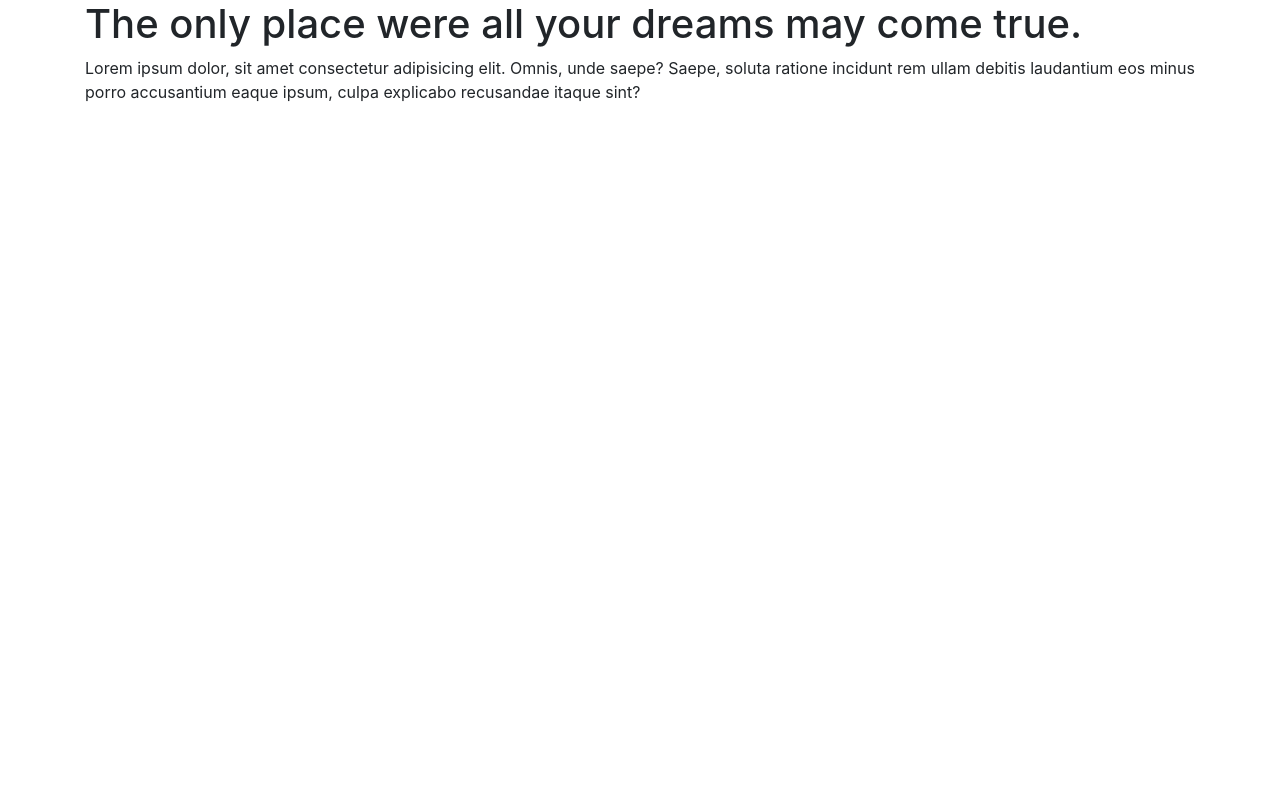
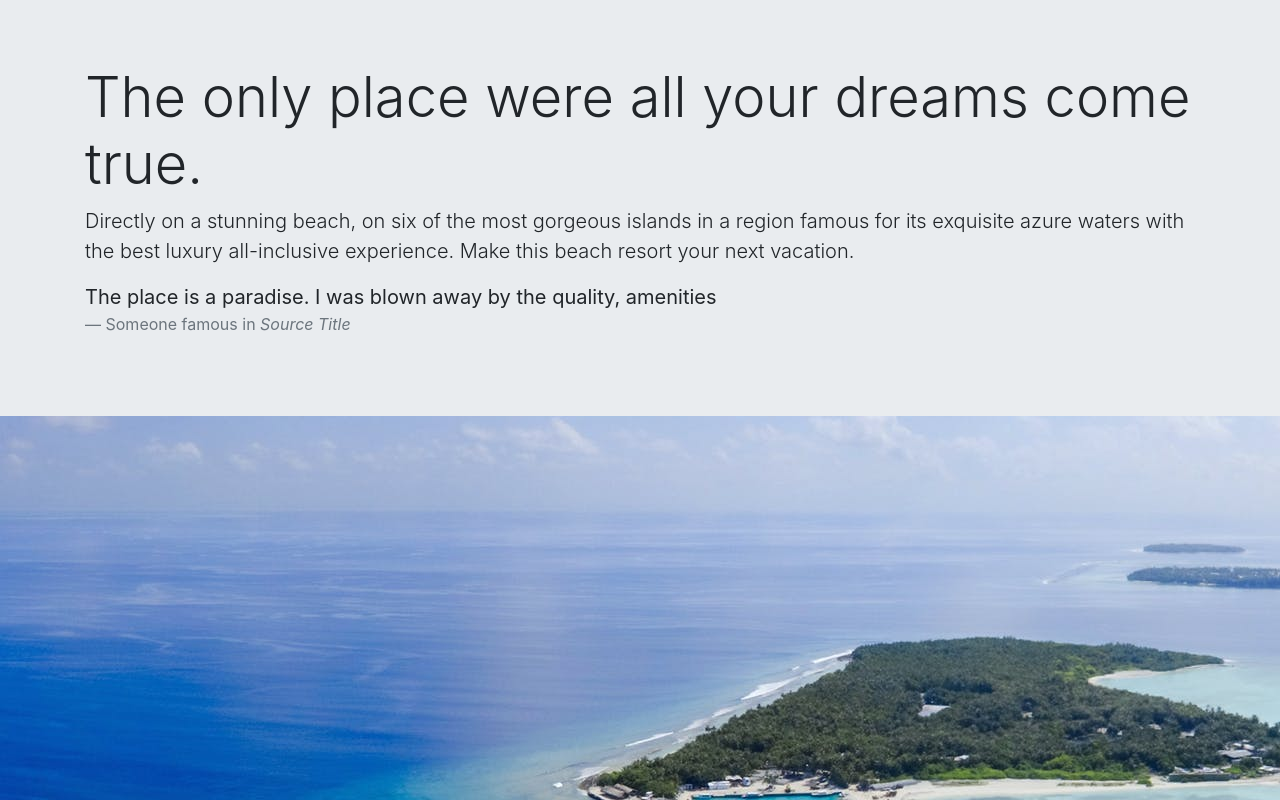
Before and after one commit to romankolivashko/vacation, a plain HTML site: page index.html in a window 1280 px wide. Drawn offline with Linux system fonts and the light colour scheme.

Commit message:
Added fluid style to the heading

```diff
--- /dev/null
+++ b/css/style.css
@@ -0,0 +1,3 @@
+body {
+  background-image: url("../img/maldives.jpeg")
+}
--- a/index.html
+++ b/index.html
@@ -1,16 +1,25 @@
 <!DOCTYPE html>
 <html lang="en">
+
 <head>
   <title>Vacation</title>
   <link rel="stylesheet" href="css/bootstrap.css">
+  <link rel="stylesheet" href="css/style.css">
 </head>
+
 <body>
+  <div class="jumbotron jumbotron-fluid">
   <div class="container">
-    <h1>The only place were all your dreams may come true.</h1>
-    <p>Lorem ipsum dolor, sit amet consectetur adipisicing elit. Omnis, unde saepe? Saepe, soluta ratione incidunt rem ullam debitis laudantium eos minus porro accusantium eaque ipsum, culpa explicabo recusandae itaque sint?</p>
+       <h1 class="display-4">The only place were all your dreams come true.</h1>
+    <p class="lead">Directly on a stunning beach, on six of the most gorgeous islands in a region famous for its exquisite azure waters with the best luxury all-inclusive experience. Make this beach resort your next vacation.</p>
 
+      <blockquote class="blockquote">
+        <p class="mb-0">The place is a paradise. I was blown away by the quality, amenities</p>
+        <footer class="blockquote-footer">Someone famous in <cite title="Source Title">Source Title</cite></footer>
+      </blockquote>
 
   </div>
+</div>
+</body>
 
-</body>
 </html>
```
